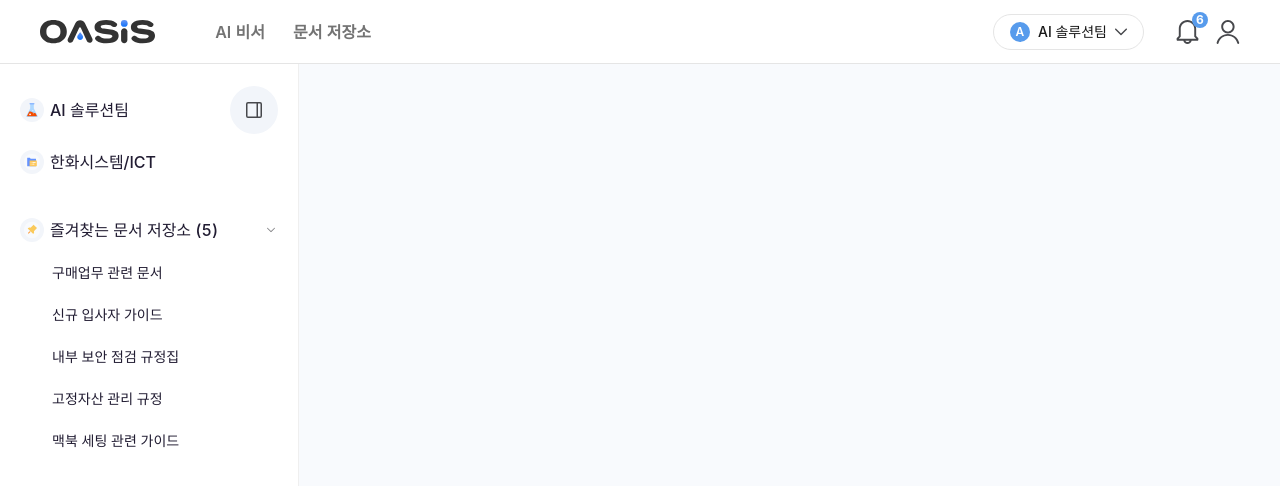
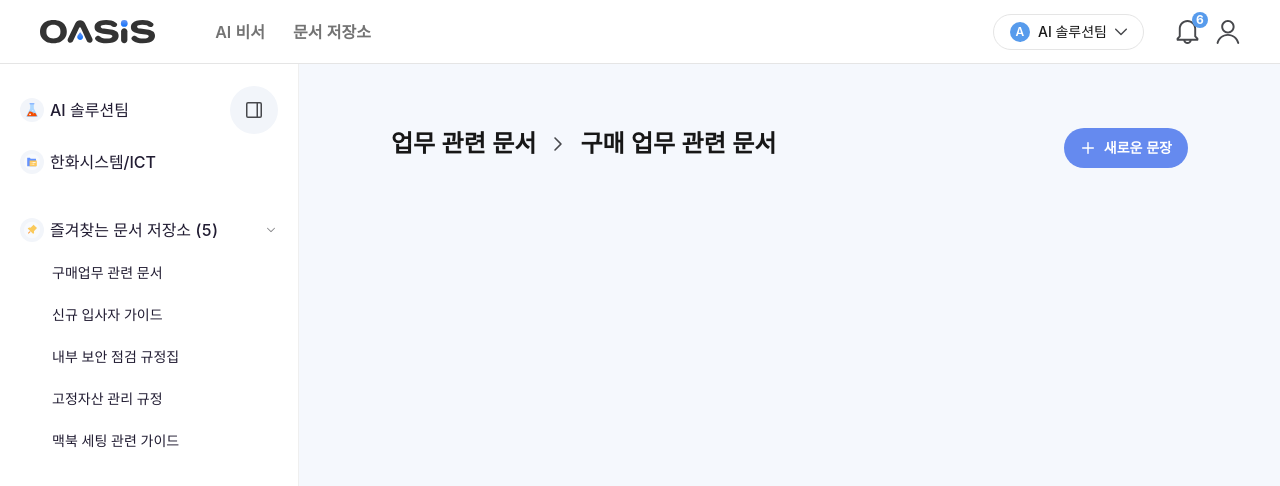
Before and after one commit to jieunchoi-hw/oasis-fe-portal-vue, a Vue app: page /document-storage/1/file/1 in a window 1280 px wide. Shown: the top 486 px of the page. Built offline with nearby package versions, Linux system fonts and the light colour scheme.

Commit message:
breadcrumb

```diff
--- /dev/null
+++ b/src/components/Breadcrumb.vue
@@ -0,0 +1,56 @@
+<template>
+  <nav class="flex items-center gap-2.5">
+    <template v-for="(item, index) in breadcrumbItems" :key="index">
+      <span class="text-2xl font-semibold text-text-neutral leading-loose">
+        {{ item.name }}
+      </span>
+
+      <!-- 마지막 아이템이 아닌 경우 화살표 표시 -->
+      <img
+        v-if="index < breadcrumbItems.length - 1"
+        src="@/assets/icons/breadcrumb-arrow.svg"
+        alt=">"
+        class="w-6 h-6"
+      />
+    </template>
+  </nav>
+</template>
+
+<script setup>
+import { computed } from "vue";
+
+const props = defineProps({
+  fileData: {
+    type: Object,
+    default: () => ({}),
+  },
+  parentFolders: {
+    type: Array,
+    default: () => [],
+  },
+});
+
+const breadcrumbItems = computed(() => {
+  const items = [];
+
+  // 부모 폴더들 추가
+  if (props.parentFolders && props.parentFolders.length > 0) {
+    items.push(
+      ...props.parentFolders.map((folder) => ({
+        name: folder.name || folder,
+        type: "folder",
+      }))
+    );
+  }
+
+  // 현재 파일/폴더 추가
+  if (props.fileData && props.fileData.name) {
+    items.push({
+      name: props.fileData.name,
+      type: props.fileData.type || "file",
+    });
+  }
+
+  return items;
+});
+</script>
--- a/src/views/FileDetail.vue
+++ b/src/views/FileDetail.vue
@@ -1,6 +1,52 @@
-<template></template>
+<template>
+  <div
+    class="min-h-[calc(100vh-4rem)] pt-10 px-15"
+    style="background-color: #f5f8fd"
+  >
+    <div class="flex justify-between px-8 py-4">
+      <div>
+        <div class="mb-2">
+          <Breadcrumb :file-data="fileData" :parent-folders="parentFolders" />
+        </div>
+      </div>
+
+      <!-- 검색바와 버튼 그룹 -->
+      <div class="flex items-center gap-6">
+        <!-- 버튼 그룹 -->
+        <div class="flex items-center gap-1.5">
+          <!-- 새로운 문장 버튼 -->
+          <button
+            @click="openCreateFolderModal"
+            class="flex items-center justify-center gap-1 h-10 px-3 text-white rounded-full hover:opacity-90 transition-opacity"
+            style="background-color: #658aef; padding: 10px 16px 10px 12px"
+          >
+            <div class="flex items-center justify-center w-6 h-6">
+              <img
+                src="@/assets/icons/plus-icon.svg"
+                alt="추가"
+                class="w-3 h-3"
+              />
+            </div>
+            <span class="text-sm font-semibold">새로운 문장</span>
+          </button>
+        </div>
+      </div>
+    </div>
+  </div>
+  <!-- 페이지 헤더 -->
+</template>
 <script setup>
+import { ref } from "vue";
 import { useRoute } from "vue-router";
+import Breadcrumb from "@/components/Breadcrumb.vue";
 
 const route = useRoute();
+
+// 예시 데이터
+const fileData = ref({
+  name: "구매 업무 관련 문서",
+  type: "folder",
+});
+
+const parentFolders = ref(["업무 관련 문서"]);
 </script>
```
Also changed, not shown: src/assets/icons/breadcrumb-arrow.svg (added).
